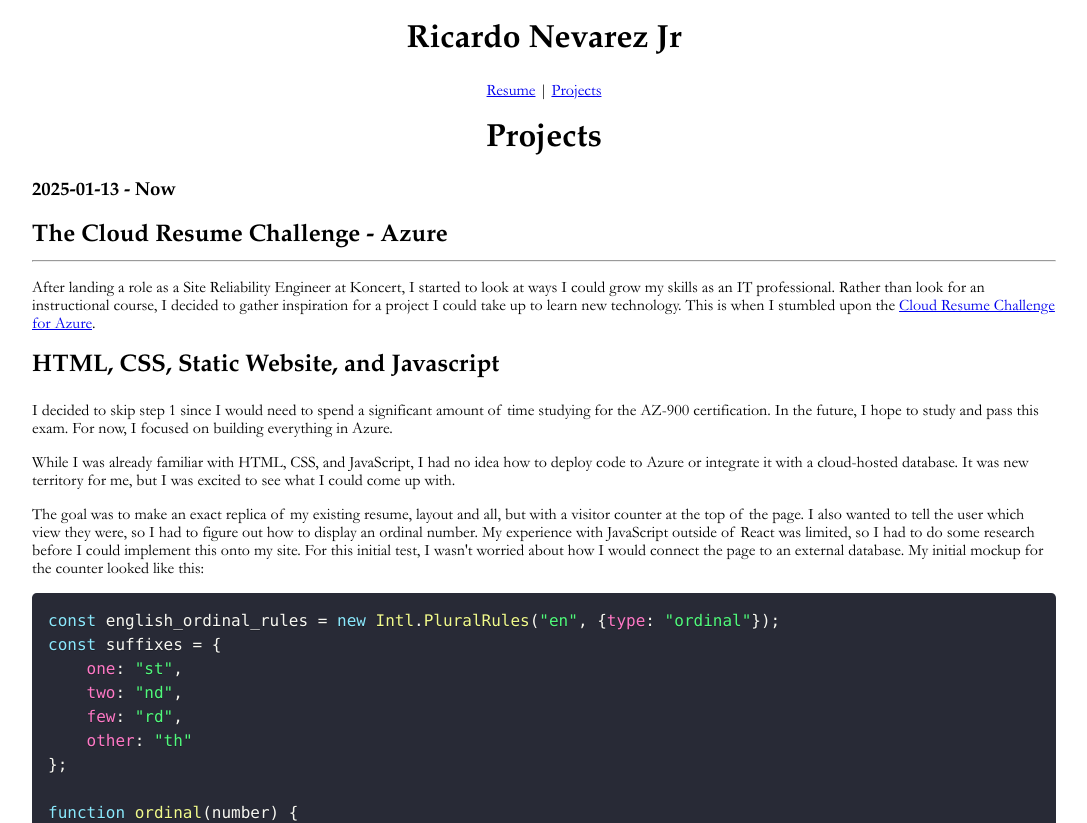
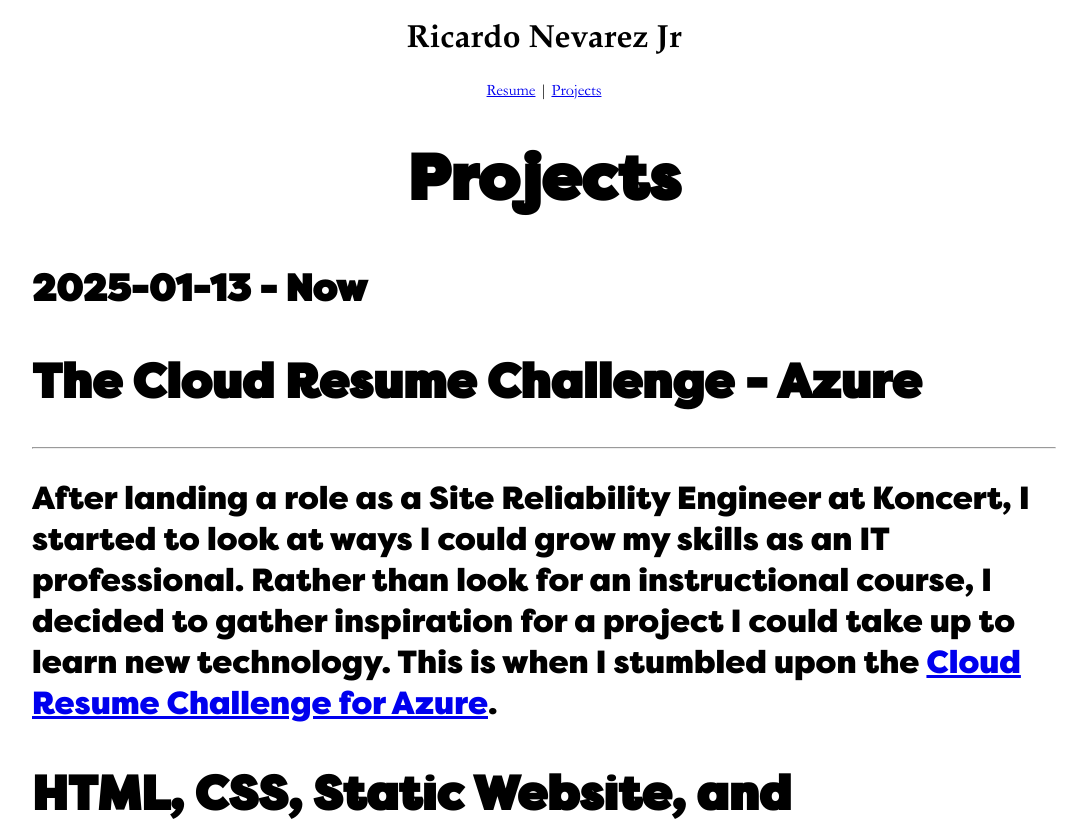
Before and after one commit to rnevarez-cloud/resume-nevarez-cloud, a React (Create React App) app: page /Projects in a window 1280 px wide. Shown: the top 823 px of the page, without its empty margins (96-1183 px from the left). Built offline with nearby package versions, Linux system fonts and the light colour scheme; no server answers.

Commit message:
Adjustments to font choices

```diff
--- a/src/components/Projects.js
+++ b/src/components/Projects.js
@@ -15,7 +15,7 @@ function Projects() {
 
   return (
     <>
-      <div>
+      <div class="blog">
             <h1 class="center">Projects</h1>
             <Markdown>
               {text}
--- a/src/index.css
+++ b/src/index.css
@@ -1,6 +1,11 @@
 @font-face {
     font-family: Garamond;
     src: url(../public/GARA.TTF);
+}
+
+@font-face {
+    font-family: FilsonProBlack;
+    src: url(../public/FilsonProBlack.ttf);
 }
 
 .center {
@@ -35,3 +40,8 @@ body {
 hr {
     margin-top: -1%;
 }
+
+.blog {
+    font-family: 'FilsonProBlack';
+    font-size: 2em;
+}
```
Also changed, not shown: public/FilsonProBlack.ttf (added).
